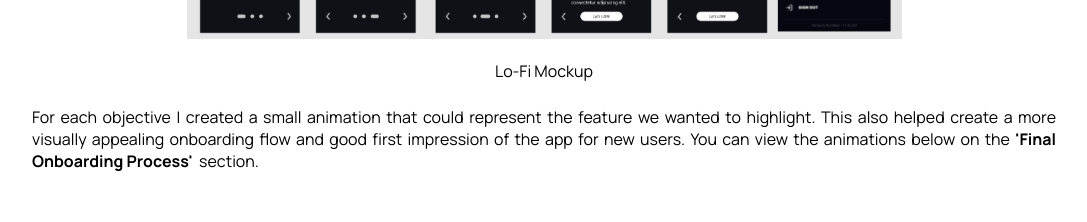
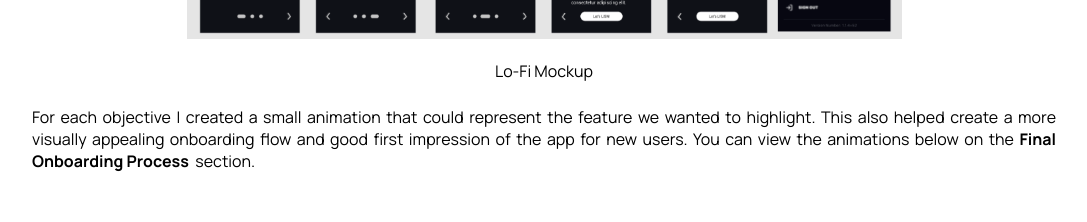
Before and after one commit to Elimists/sash-portfolio, a Next.js app: page /project/lisn in a window 1280 px wide. Shown: the part 3060-3282 px from the top of the page, without its empty margins (96-1183 px from the left). Built offline with nearby package versions, Linux system fonts and the light colour scheme.

Commit message:
Removed unescaped chars

```diff
--- a/pages/project/lisn.js
+++ b/pages/project/lisn.js
@@ -237,7 +237,7 @@ export default function Lisn(){
                         For each objective I created a small animation that could represent the
                         feature we wanted to highlight. This also helped create a more visually
                         appealing onboarding flow and good first impression of the app for new
-                        users. You can view the animations below on the <b>'Final Onboarding Process'</b>
+                        users. You can view the animations below on the <b>Final Onboarding Process</b>
                         &nbsp; section.
                     </p>
                 </section>
```
